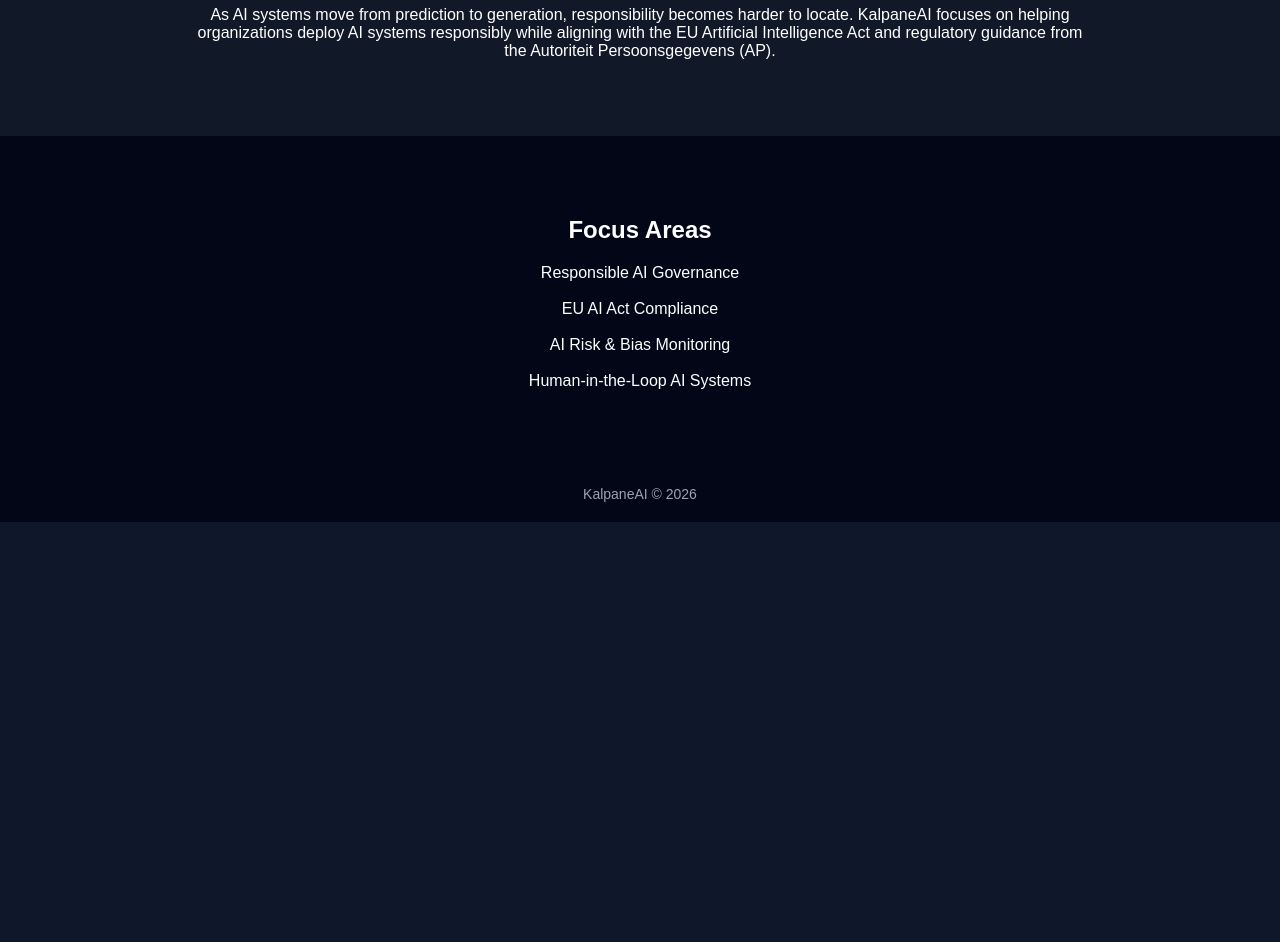
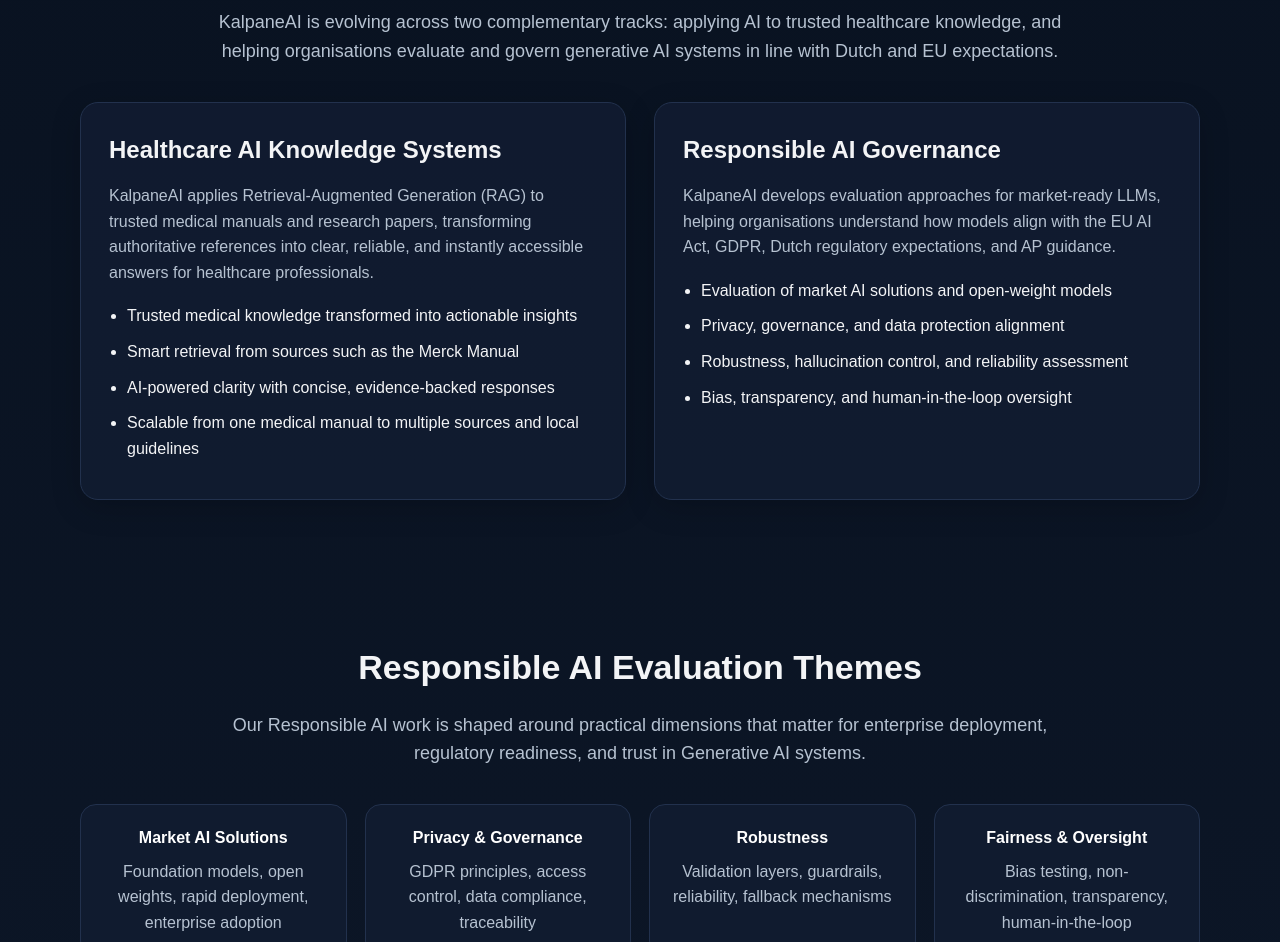
Before and after one commit to vishwavasuu/kalpaneai.github.io, a plain HTML site: page index.html in a window 1280 px wide. Shown: the part 519-1461 px from the top of the page. Before the commit the page ends 1041 px from the top, so only its background shows below. Drawn offline with Linux system fonts and the light colour scheme.

Commit message:
Update index.html
Updated web design

```diff
--- a/index.html
+++ b/index.html
@@ -1,115 +1,304 @@
 <!DOCTYPE html>
-<html>
+<html lang="en">
 <head>
+  <meta charset="UTF-8" />
+  <meta name="viewport" content="width=device-width, initial-scale=1.0" />
+  <title>KalpaneAI</title>
+  <style>
+    :root{
+      --bg:#08111f;
+      --bg2:#0d1728;
+      --card:#111c30;
+      --text:#f3f4f6;
+      --muted:#b6c2d1;
+      --accent:#e25b5b;
+      --line:#22314d;
+    }
 
-<title>KalpaneAI</title>
-
-<style>
+    *{
+      box-sizing:border-box;
+    }
 
     body{
       margin:0;
-font-family:Arial;
-background:#0f172a;
-color:white;
+      font-family: Arial, Helvetica, sans-serif;
+      background: linear-gradient(180deg, var(--bg), var(--bg2));
+      color:var(--text);
+      line-height:1.6;
+    }
+
+    .container{
+      width:min(1120px, 92%);
+      margin:0 auto;
+    }
+
+    .hero{
+      padding:56px 0 72px;
+      text-align:center;
+      border-bottom:1px solid var(--line);
+    }
+
+    .hero-logo{
+      max-width:420px;
+      width:100%;
+      height:auto;
+      margin:0 auto 24px;
+      display:block;
+      border-radius:6px;
+    }
+
+    .hero h1{
+      margin:0 0 14px;
+      font-size:48px;
+      letter-spacing:0.2px;
+    }
+
+    .hero p{
+      margin:0 auto;
+      max-width:860px;
+      color:var(--muted);
+      font-size:21px;
+    }
+
+    .tagline{
+      margin-top:18px;
+      font-size:20px;
+      color:#ffffff;
+      font-weight:700;
+    }
+
+    .section{
+      padding:70px 0;
+    }
+
+    .section h2{
+      text-align:center;
+      font-size:34px;
+      margin:0 0 16px;
+    }
+
+    .section-intro{
+      max-width:860px;
+      margin:0 auto 36px;
+      text-align:center;
+      color:var(--muted);
+      font-size:18px;
+    }
+
+    .grid{
+      display:grid;
+      grid-template-columns:repeat(2, minmax(0, 1fr));
+      gap:28px;
+    }
+
+    .card{
+      background:rgba(17, 28, 48, 0.92);
+      border:1px solid var(--line);
+      border-radius:18px;
+      padding:28px;
+      box-shadow:0 8px 30px rgba(0,0,0,0.18);
+    }
+
+    .card h3{
+      margin:0 0 14px;
+      font-size:24px;
+    }
+
+    .card p{
+      margin:0 0 18px;
+      color:var(--muted);
+      font-size:16px;
+    }
+
+    .bullets{
+      margin:0;
+      padding-left:18px;
+      color:var(--text);
+    }
+
+    .bullets li{
+      margin-bottom:10px;
+    }
+
+    .pillars{
+      display:grid;
+      grid-template-columns:repeat(4, minmax(0, 1fr));
+      gap:18px;
+      margin-top:28px;
+    }
+
+    .pillar{
+      background:rgba(17, 28, 48, 0.92);
+      border:1px solid var(--line);
+      border-radius:16px;
+      padding:20px;
+      text-align:center;
+      color:var(--muted);
+    }
+
+    .pillar strong{
+      display:block;
+      color:#fff;
+      margin-bottom:8px;
+      font-size:16px;
+    }
+
+    .contact{
       text-align:center;
     }
 
-.hero{
-padding:120px 20px;
+    .contact a{
+      color:#ffffff;
+      text-decoration:none;
     }
 
-h1{
-font-size:48px;
-margin-bottom:20px;
+    .contact a:hover{
+      text-decoration:underline;
     }
 
-.tagline{
-font-size:22px;
-color:#94a3b8;
+    footer{
+      border-top:1px solid var(--line);
+      padding:24px 0 40px;
+      text-align:center;
+      color:var(--muted);
+      font-size:14px;
     }
 
-.section{
-padding:60px 20px;
-background:#111827;
+    @media (max-width: 900px){
+      .grid{
+        grid-template-columns:1fr;
       }
 
-.section2{
-padding:60px 20px;
-background:#020617;
+      .pillars{
+        grid-template-columns:repeat(2, minmax(0, 1fr));
       }
 
-.container{
-max-width:900px;
-margin:auto;
+      .hero h1{
+        font-size:38px;
       }
 
-.footer{
-padding:20px;
-font-size:14px;
-background:#020617;
-color:#9ca3af;
+      .hero p{
+        font-size:18px;
+      }
     }
 
+    @media (max-width: 560px){
+      .pillars{
+        grid-template-columns:1fr;
+      }
+
+      .hero{
+        padding-top:36px;
+      }
+
+      .hero h1{
+        font-size:32px;
+      }
+    }
   </style>
-
 </head>
-
 <body>
 
-<div class="hero">
+  <section class="hero">
+    <div class="container">
+      <img src="logo.jpg" alt="KalpaneAI logo" class="hero-logo">
+      <h1>KalpaneAI</h1>
+      <p>
+        AI solutions across two strategic domains: <strong>Healthcare Knowledge Systems</strong> and
+        <strong>Responsible AI Governance</strong>.
+      </p>
+      <div class="tagline">
+        Responsible AI — Ensuring Dutch &amp; EU Standards Compliance
+      </div>
+    </div>
+  </section>
 
-<h1>KalpaneAI</h1>
-
-<p class="tagline">
-Responsible AI — Ensuring Dutch & EU Standards Compliance
+  <section class="section">
+    <div class="container">
+      <h2>What We Build</h2>
+      <p class="section-intro">
+        KalpaneAI is evolving across two complementary tracks: applying AI to trusted healthcare knowledge,
+        and helping organisations evaluate and govern generative AI systems in line with Dutch and EU expectations.
       </p>
 
+      <div class="grid">
+        <div class="card">
+          <h3>Healthcare AI Knowledge Systems</h3>
+          <p>
+            KalpaneAI applies Retrieval-Augmented Generation (RAG) to trusted medical manuals and research papers,
+            transforming authoritative references into clear, reliable, and instantly accessible answers for healthcare professionals.
+          </p>
+          <ul class="bullets">
+            <li>Trusted medical knowledge transformed into actionable insights</li>
+            <li>Smart retrieval from sources such as the Merck Manual</li>
+            <li>AI-powered clarity with concise, evidence-backed responses</li>
+            <li>Scalable from one medical manual to multiple sources and local guidelines</li>
+          </ul>
         </div>
 
-<div class="section">
+        <div class="card">
+          <h3>Responsible AI Governance</h3>
+          <p>
+            KalpaneAI develops evaluation approaches for market-ready LLMs, helping organisations understand how models align with the EU AI Act, GDPR, Dutch regulatory expectations, and AP guidance.
+          </p>
+          <ul class="bullets">
+            <li>Evaluation of market AI solutions and open-weight models</li>
+            <li>Privacy, governance, and data protection alignment</li>
+            <li>Robustness, hallucination control, and reliability assessment</li>
+            <li>Bias, transparency, and human-in-the-loop oversight</li>
+          </ul>
+        </div>
+      </div>
+    </div>
+  </section>
 
+  <section class="section">
     <div class="container">
-
-<h2>Responsible AI Governance</h2>
-
-<p>
-
-As AI systems move from prediction to generation, responsibility becomes harder to locate.
-KalpaneAI focuses on helping organizations deploy AI systems responsibly while aligning with the EU Artificial Intelligence Act and regulatory guidance from the Autoriteit Persoonsgegevens (AP).
-
+      <h2>Responsible AI Evaluation Themes</h2>
+      <p class="section-intro">
+        Our Responsible AI work is shaped around practical dimensions that matter for enterprise deployment,
+        regulatory readiness, and trust in Generative AI systems.
       </p>
 
+      <div class="pillars">
+        <div class="pillar">
+          <strong>Market AI Solutions</strong>
+          Foundation models, open weights, rapid deployment, enterprise adoption
         </div>
+        <div class="pillar">
+          <strong>Privacy &amp; Governance</strong>
+          GDPR principles, access control, data compliance, traceability
+        </div>
+        <div class="pillar">
+          <strong>Robustness</strong>
+          Validation layers, guardrails, reliability, fallback mechanisms
+        </div>
+        <div class="pillar">
+          <strong>Fairness &amp; Oversight</strong>
+          Bias testing, non-discrimination, transparency, human-in-the-loop
+        </div>
+      </div>
+    </div>
+  </section>
 
+  <section class="section contact">
+    <div class="container">
+      <h2>Contact</h2>
+      <p class="section-intro">
+        To discuss healthcare AI, Responsible AI evaluation, or collaboration opportunities:
+      </p>
+      <p>
+        <a href="mailto:vishwavasu@kalpaneai.com">vishwavasu@kalpaneai.com</a>
+      </p>
+      <p>
+        <a href="https://www.linkedin.com" target="_blank">LinkedIn</a>
+      </p>
     </div>
+  </section>
 
-<div class="section2">
-
-<div class="container">
-
-<h2>Focus Areas</h2>
-
-<p>
-
-Responsible AI Governance
-<br><br>
-EU AI Act Compliance
-<br><br>
-AI Risk & Bias Monitoring
-<br><br>
-Human-in-the-Loop AI Systems
-
-</p>
-
-</div>
-
-</div>
-
-<div class="footer">
-
+  <footer>
     KalpaneAI © 2026
-
-</div>
+  </footer>
 
 </body>
 </html>
```
Lines whose indentation alone changed are shown as unchanged.
